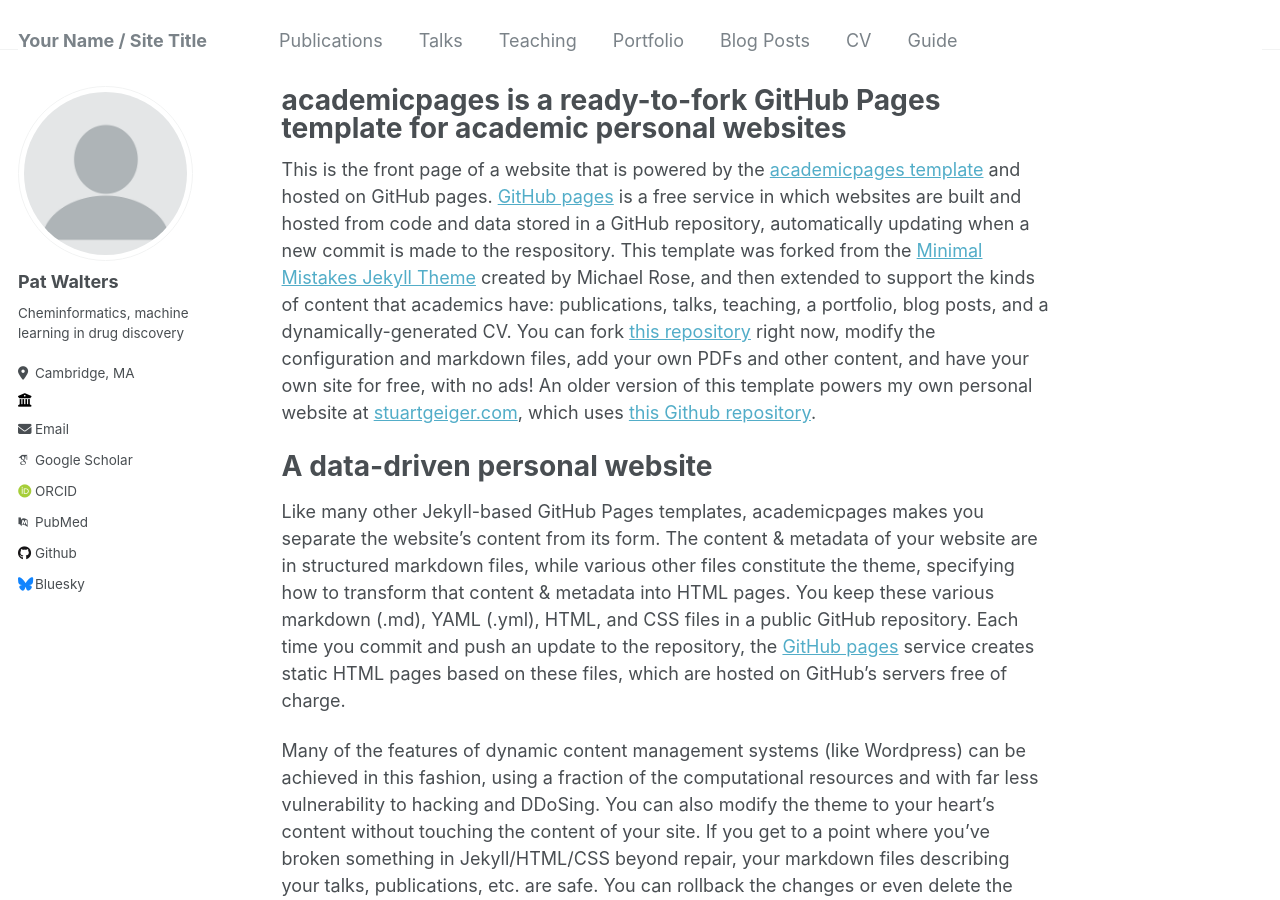
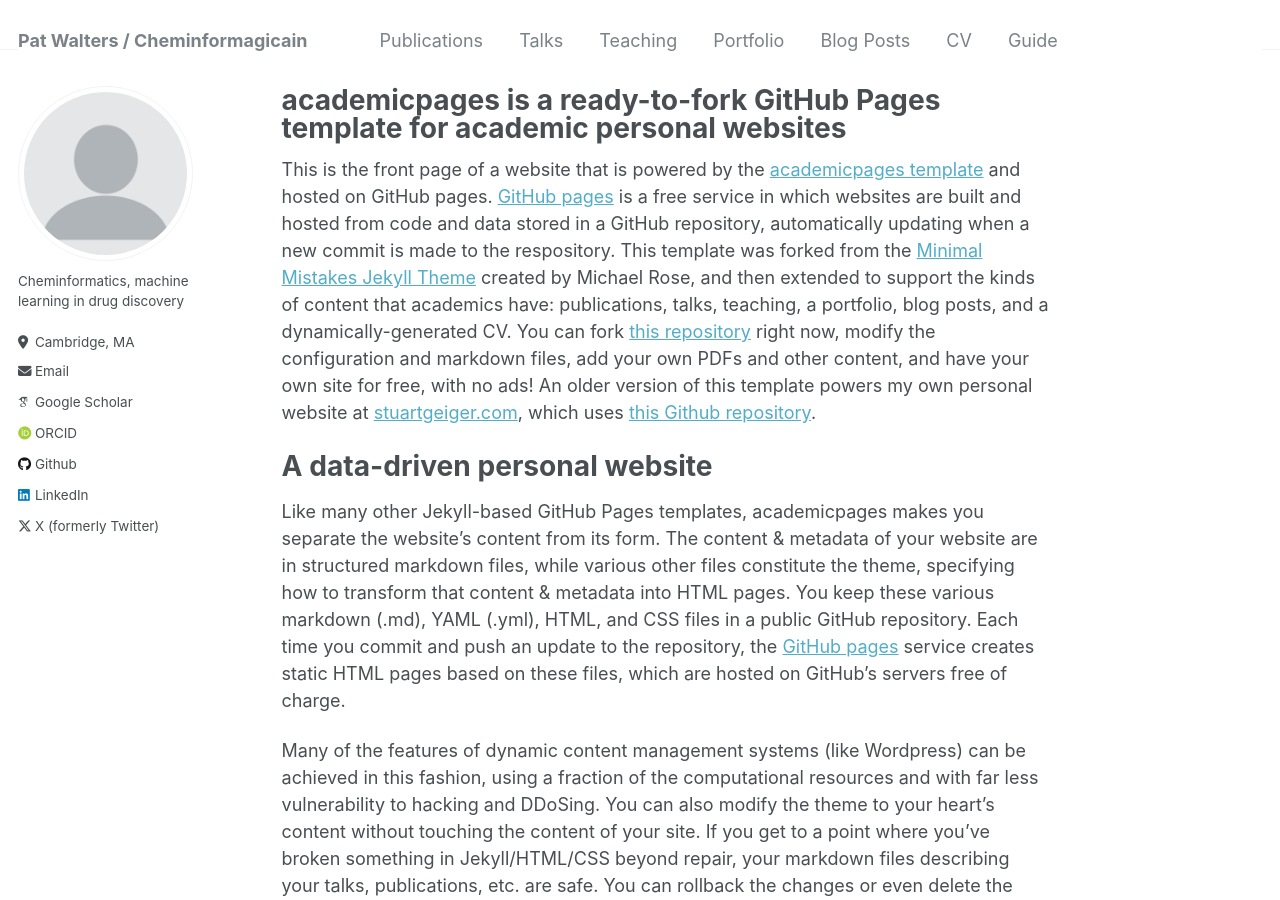
Before and after one commit to PatWalters/patwalters.github.io, a Jekyll site: the page built from _pages/about.md, in a window 1280 px wide and 900 px high. Built offline with Jekyll 4.4.1, drawn with Linux system fonts in a browser that asks for light colours; some web fonts are replaced; some of the changed lines change nothing that is shown.

Commit message:
initial updates

```diff
--- a/_config.yml
+++ b/_config.yml
@@ -8,7 +8,7 @@
 
 # Basic Site Settings
 locale                   : "en-US"
-title                    : "Your Name / Site Title"
+title                    : "Pat Walters / Cheminformagicain"
 title_separator          : "-"
 name                     : &name "Pat Walters"
 description              : &description "Cheminformagician"
@@ -22,32 +22,32 @@
 author:
   # Biographic information
   avatar           : "profile.png"
-  name             : "Pat Walters"
+#  name             : "Pat Walters"
   pronouns         : # example: "she/her"
   bio              : "Cheminformatics, machine learning in drug discovery"
   location         : "Cambridge, MA"
-  employer         : ""
+  #employer         : ""
   uri              : # URL
   email            : "wpwalters@gmail.com"
 
   # Academic websites
   arxiv            : # URL - Update with the correct link to your profile
-  googlescholar    : "https://scholar.google.com/citations?user=PS_CX0AAAAAJ"
+  googlescholar    : "https://scholar.google.com/citations?user=fBOQPb8AAAAJ&hl=en"
   impactstory      : # URL
   orcid            : "http://orcid.org/yourorcidurl"
-  pubmed           : "https://www.ncbi.nlm.nih.gov/pubmed/?term=john+snow"
-  researchgate     : # URL
+#  pubmed           : "https://www.ncbi.nlm.nih.gov/pubmed/?term=john+snow"
+#  researchgate     : # URL
 
   # Repositories and software development
   bitbucket        : # Username - Update with your username on the site
   codepen          : # Username
   dribbble         : # Username
-  github           : "academicpages"
+  github           : "PatWalters"
   kaggle           : # Username
   stackoverflow    : # User number or user number and name (i.e., use "1" or "1/jeff-atwood")
 
   # Social media
-  bluesky          : "bsky.app" # Replace this with you Bluesky username
+  bluesky          : # Replace this with you Bluesky username
   facebook         : # Username
   flickr           : # Username
   foursquare       : # Username
@@ -56,7 +56,7 @@
   keybase          : # Username
   instagram        : # Username
   lastfm           : # Username
-  linkedin         : # Username
+  linkedin         : "wpwalters"
   mastodon         : # URL
   medium           : # URL
   pinterest        : # Username
@@ -64,7 +64,7 @@
   steam            : # Username
   telegram         : # URL
   tumblr           : # Username
-  twitter          : # Username for X / Twitter
+  twitter          : "wpwalters"
   vine             : # Username
   weibo            : # Username
   wikipedia        : # Username
@@ -153,12 +153,16 @@
   - .bundle
   - .jekyll-assets-cache
   - .sass-cache
+  - .ruby-gemset
+  - .ruby-version
   - CHANGELOG
   - Capfile
   - Gemfile
+  - Gemfile.lock
   - Gruntfile.js
   - LICENSE
   - README
+  - README.md
   - Rakefile
   - assets/js/_main.js
   - assets/js/plugins
@@ -169,7 +173,7 @@
   - node_modules
   - package.json
   - tmp
-  - vendor
+  - vendor/
 keep_files:
   - .git
   - .svn
```
Also changed, not shown: 1 other file.
